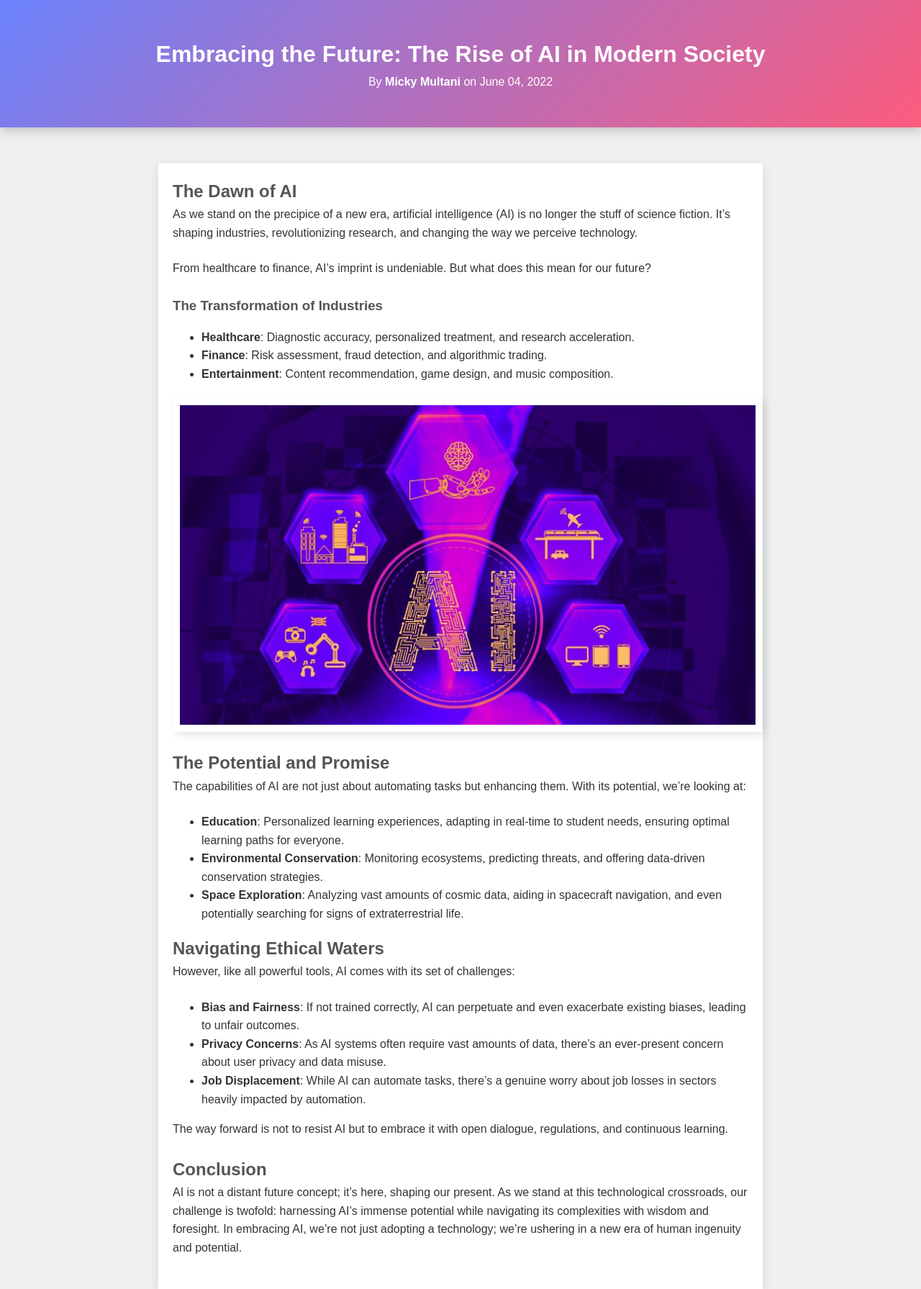
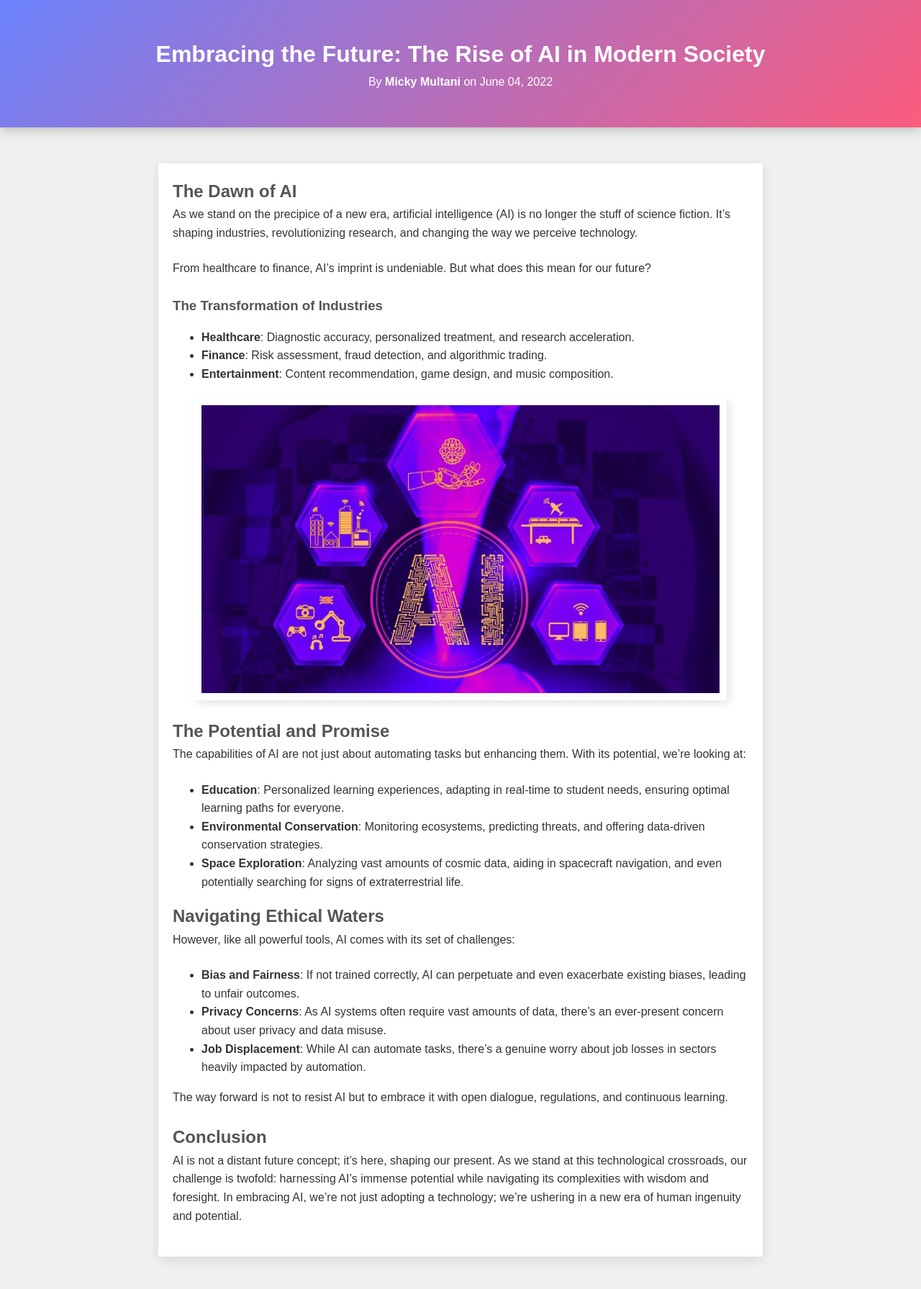
Before and after one commit to mickymultani/portfolio, a Jekyll site: the page built from _posts/2022-06-04-embracing-ai.md, in a window 1280 px wide. Shown: the whole page at 72% size. Built offline with Jekyll 4.4.1, drawn with Linux system fonts in a browser that asks for light colours.

```diff
--- a/assets/css/style.css
+++ b/assets/css/style.css
@@ -100,13 +100,14 @@ img.post-thumbnail {
 }
 
 .post-content img {
-    max-width: 100%;
+    max-width: 90%; /* Reduce to 90% or any preferred percentage */
     height: auto;
     display: block;
-    margin: 20px 0;
+    margin: 20px auto; /* auto for left and right margins to center the image */
     padding: 10px;
     box-shadow: 4px 4px 10px rgba(0,0,0,0.1);
 }
+
 
 
 /* You can add more specific styles for other elements like lists, images, blockquotes, etc. similar to the previous CSS we discussed. */
```
